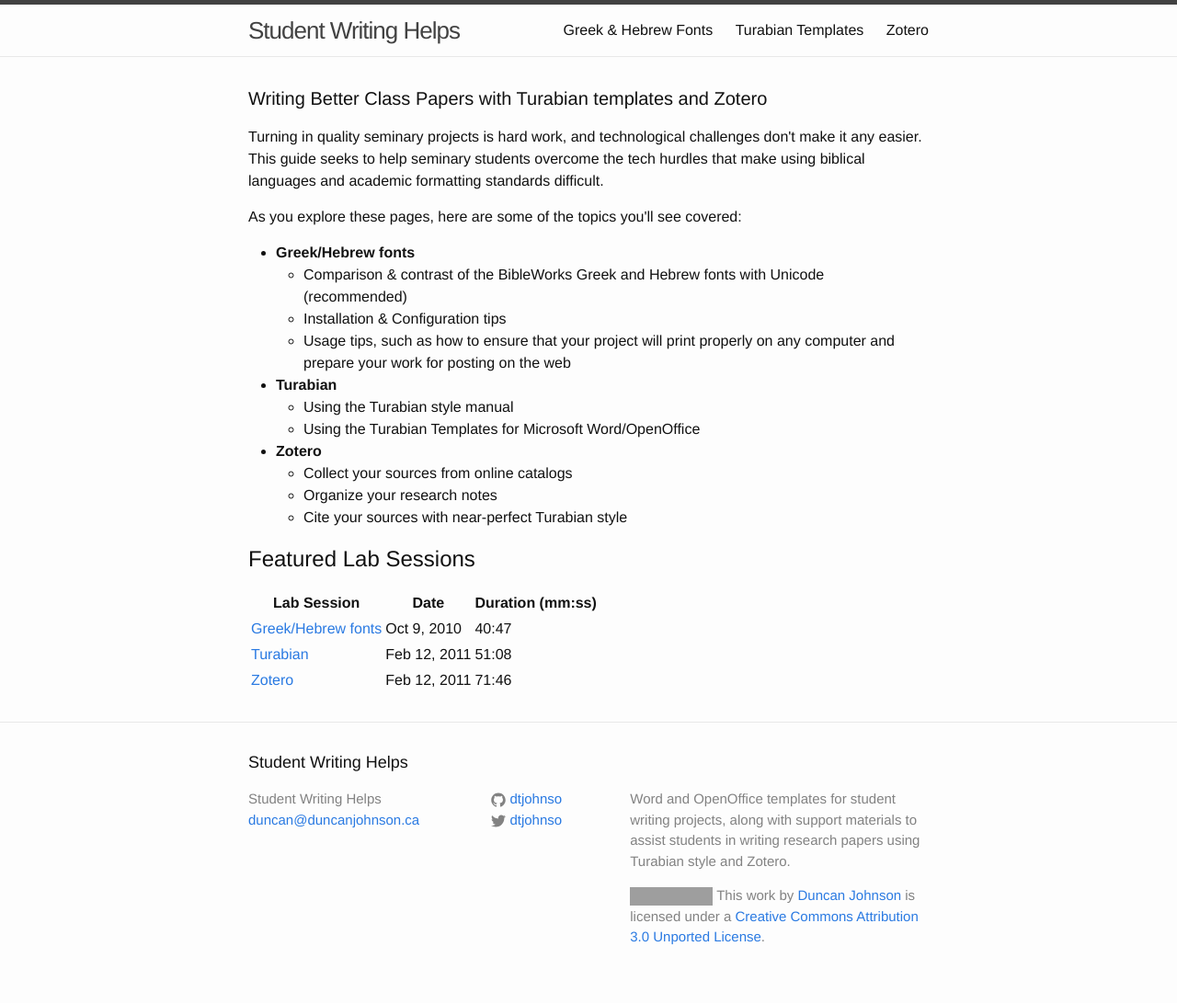
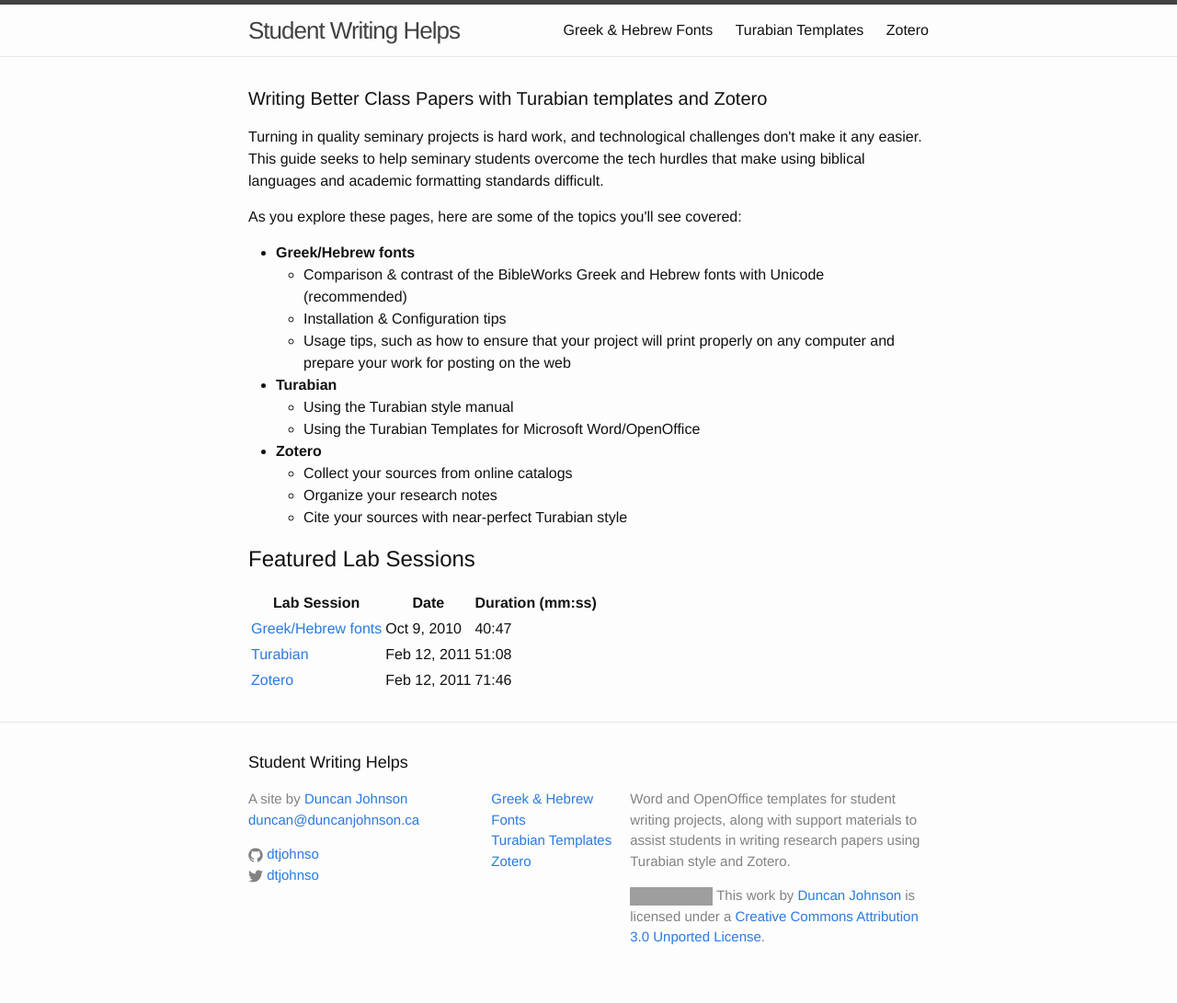
Before and after one commit to dtjohnso/Student-Writing-Helps, a Jekyll site: the page built from index.html, in a window 1280 px wide. Shown: the whole page at 92% size. Built offline with Jekyll 4.4.1, drawn with Linux system fonts in a browser that asks for light colours; grey boxes are pictures that could not be loaded.

Commit message:
tweaked footer to include page listing

```diff
--- a/_includes/footer.html
+++ b/_includes/footer.html
@@ -7,12 +7,9 @@
     <div class="footer-col-wrapper">
       <div class="footer-col  footer-col-1">
         <ul class="contact-list">
-          <li>{{ site.title }}</li>
+          <li>A site by <a href="http://duncanjohnson.ca/">Duncan Johnson</a></li>
           <li><a href="mailto:{{ site.email }}">{{ site.email }}</a></li>
         </ul>
-      </div>
-
-      <div class="footer-col  footer-col-2">
         <ul class="social-media-list">
           {% if site.github_username %}
           <li>
@@ -45,6 +42,17 @@
         </ul>
       </div>
 
+      <div class="footer-col  footer-col-2">
+        <ul class="contact-list">
+        {% for page in site.pages %}
+          {% if page.title %}
+          <li><a class="page-link" href="{{ page.url | prepend: site.baseurl }}">{{ page.title }}</a></li>
+          {% endif %}
+        {% endfor %}
+        </ul>
+
+      </div>
+
       <div class="footer-col  footer-col-3">
         <p class="text">{{ site.description }}</p>
         <p>
```
